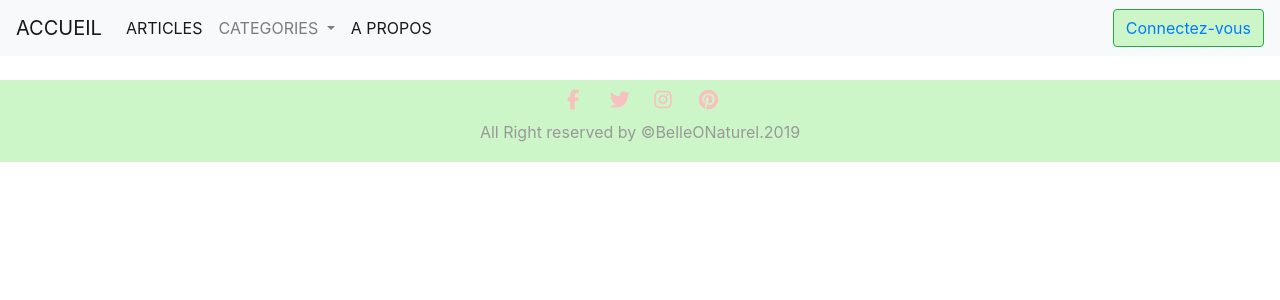
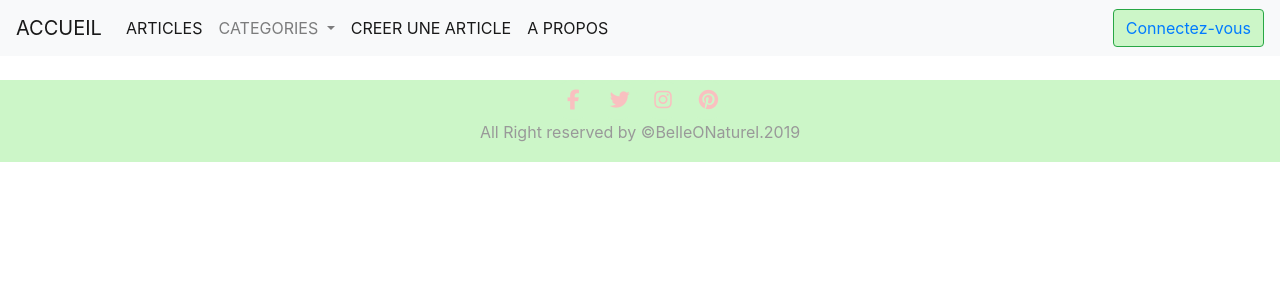
Before and after one commit to Valrika/miniblog, a PHP site: page /articles.php in a window 1280 px wide. Shown: the top 300 px of the page. Run offline with PHP 8.4, Linux system fonts and the light colour scheme; data that the repository does not hold is empty; some libraries are stand-ins or nearby versions.

Commit message:
update header

```diff
--- a/header.php
+++ b/header.php
@@ -1,5 +1,3 @@
-
-
 <html lang="fr">
 <head>
 <title>Beaute O Naturel</title>
@@ -44,6 +42,9 @@
 </div>
 </li>
 <li class="nav-item active">
+<a class="nav-link" href="create_article.php">CREER UNE ARTICLE<span class="sr-only">(current)</span></a>
+</li>
+<li class="nav-item active">
 <a class="nav-link" href="about.php">A PROPOS<span class="sr-only">(current)</span></a>
 </li>
 </ul>
```
Lines whose indentation alone changed are shown as unchanged.
